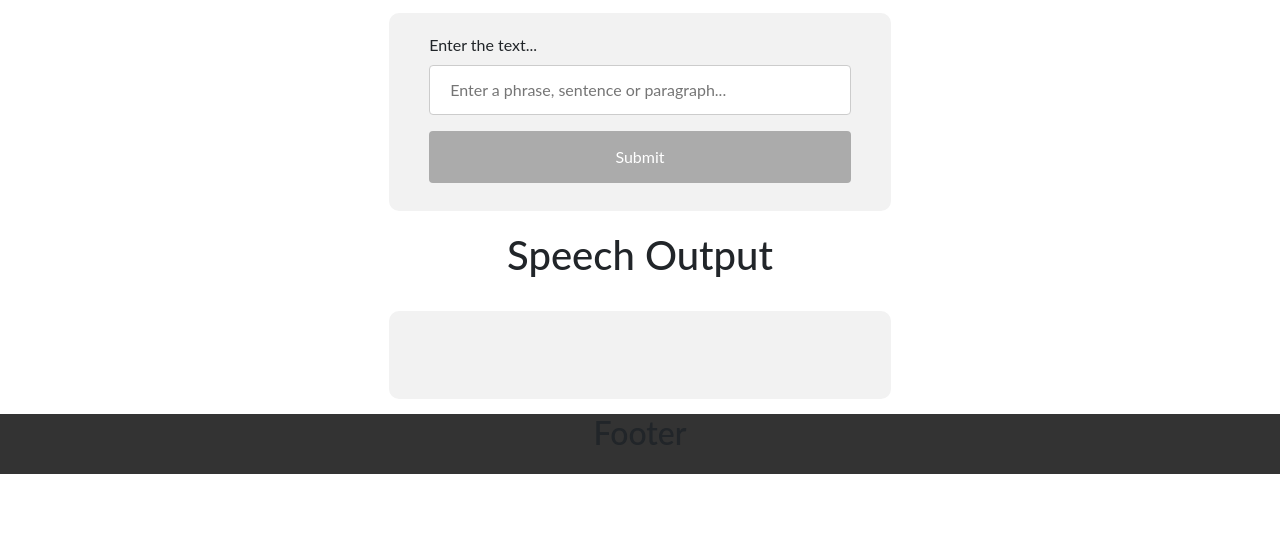
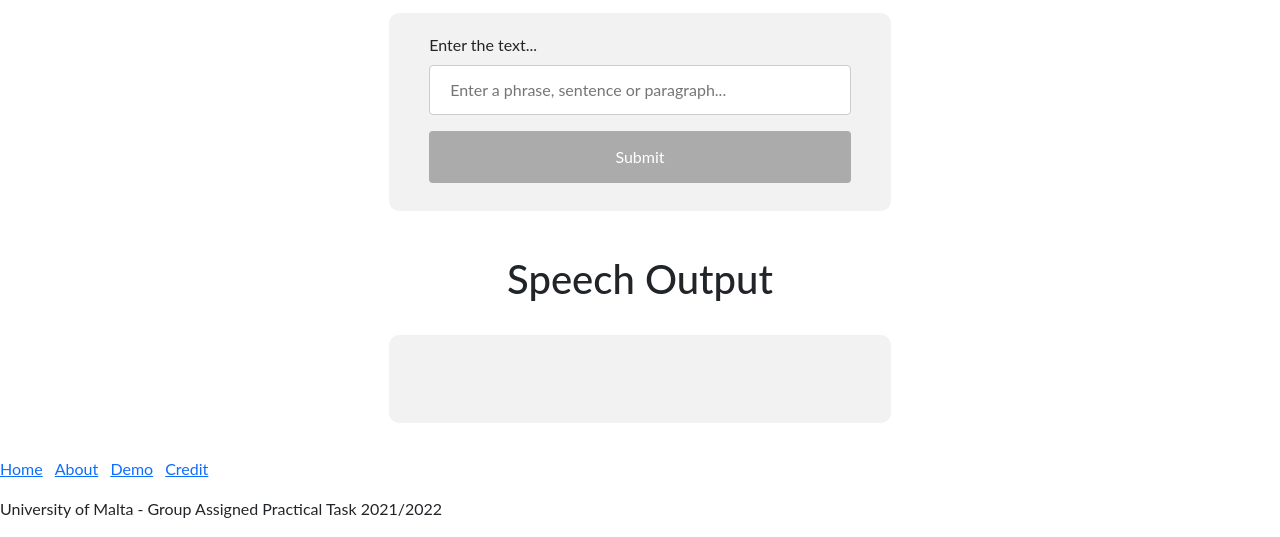
Before and after one commit to lukedamato20/Maltese-Speach-Platform, a Flask app: page /demo in a window 1280 px wide. Shown: the part 326-863 px from the top of the page. Before the commit the page ends 800 px from the top, so only its background shows below. Run offline with Flask 2, Linux system fonts and the light colour scheme; some libraries are stand-ins or nearby versions.

Commit message:
fixed styles and layout.html

```diff
--- a/flaskProject/flaskfiles/templates/demo.html
+++ b/flaskProject/flaskfiles/templates/demo.html
@@ -23,6 +23,8 @@
 
         <div class="column side"> </div>
     </div>
+
+    <br>
 
     <!-- Speech Output -->
     <div class="row">
--- a/flaskProject/flaskfiles/templates/layout.html
+++ b/flaskProject/flaskfiles/templates/layout.html
@@ -33,13 +33,22 @@
     <br>
 
     <!-- Footer -->
-    <div class="footer">
 
-        <h2>Footer</h2>
-    </div>
+    <footer class="footer-basic">
+        <ul class="list-inline">
+            <li class="list-inline-item"><a href="{{ url_for('home') }}">Home</a></li>
+            <li class="list-inline-item"><a href="{{ url_for('about') }}">About</a></li>
+            <li class="list-inline-item"><a href="{{ url_for('demo') }}">Demo</a></li>
+            <li class="list-inline-item"><a href="{{ url_for('home') }}">Credit</a></li>
+        </ul>
+        <p class="copyright">University of Malta - Group Assigned Practical Task 2021/2022</p>
+    </footer>
+
 
     <!-- Bootstrap JS -->
     <script src="https://cdn.jsdelivr.net/npm/@popperjs/core@2.10.2/dist/umd/popper.min.js" integrity="sha384-7+zCNj/IqJ95wo16oMtfsKbZ9ccEh31eOz1HGyDuCQ6wgnyJNSYdrPa03rtR1zdB" crossorigin="anonymous"></script>
     <script src="https://cdn.jsdelivr.net/npm/bootstrap@5.1.3/dist/js/bootstrap.min.js" integrity="sha384-QJHtvGhmr9XOIpI6YVutG+2QOK9T+ZnN4kzFN1RtK3zEFEIsxhlmWl5/YESvpZ13" crossorigin="anonymous"></script>
+    <script src="https://cdnjs.cloudflare.com/ajax/libs/jquery/3.2.1/jquery.min.js"></script>
+    <script src="https://cdnjs.cloudflare.com/ajax/libs/twitter-bootstrap/4.1.3/js/bootstrap.bundle.min.js"></script>
 </body>
 </html>
```
Also changed, not shown: flaskProject/ttsdemo.py (+8 -13 lines).
